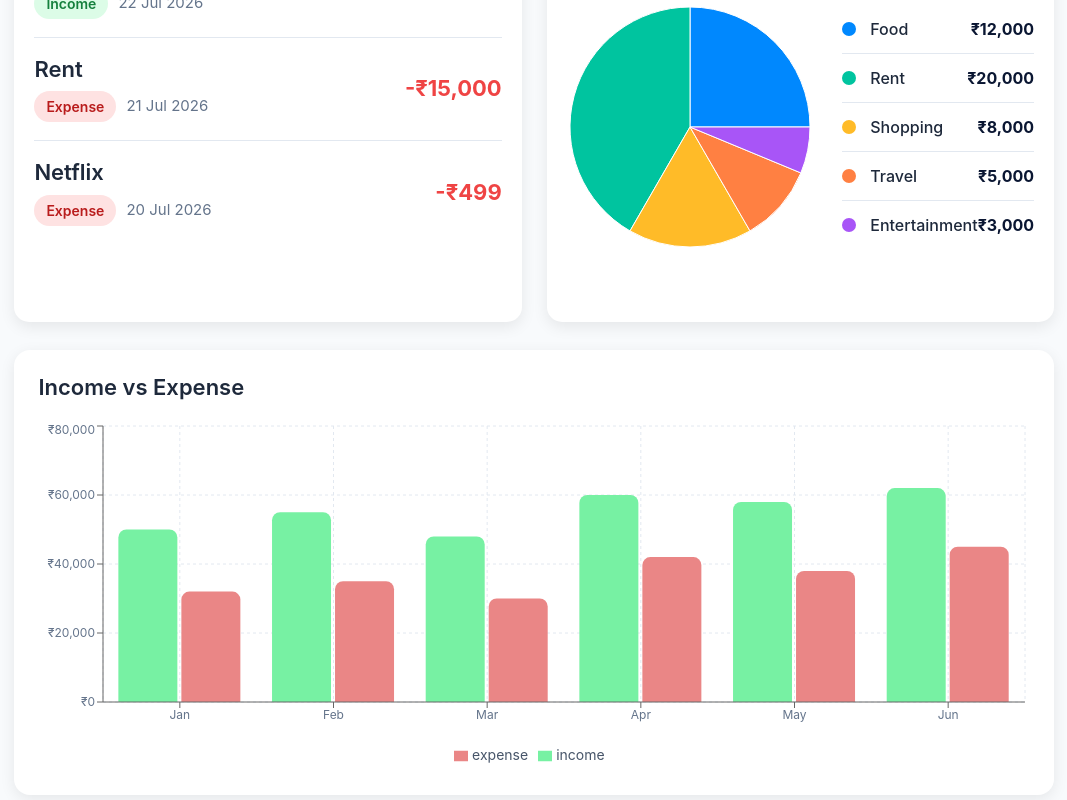
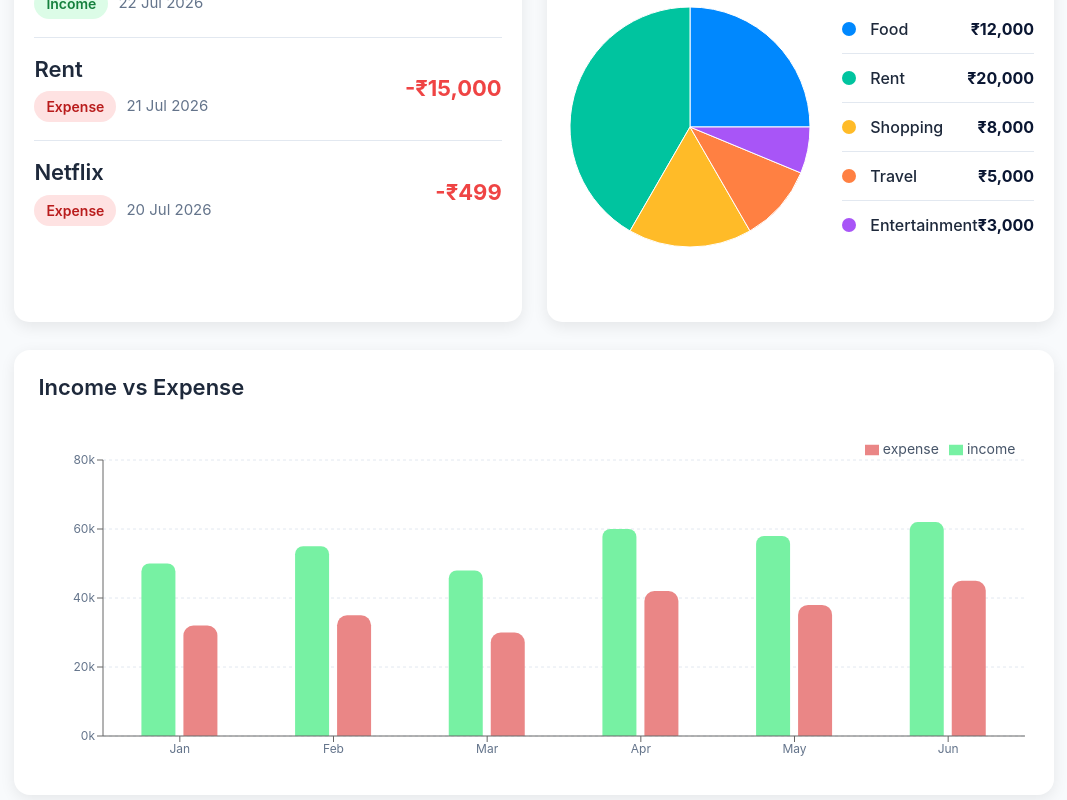
Before and after one commit to piyush6705/Finance-Tracker, a React (Vite) app in the folder finance-tracker/: page / in a window 1280 px wide. Shown: the part 386-1186 px from the top of the page, without its empty margins (176-1243 px from the left). Built offline with nearby package versions, Linux system fonts and the light colour scheme.

Commit message:
improved incomeexpense graph

```diff
--- a/finance-tracker/src/components/Charts/IncomeExpenseChart/IncomeExpenseChart.jsx
+++ b/finance-tracker/src/components/Charts/IncomeExpenseChart/IncomeExpenseChart.jsx
@@ -51,20 +51,19 @@ function IncomeExpenseChart() {
       <h2>Income vs Expense</h2>
 
       <ResponsiveContainer width="100%" height={350}>
-        <BarChart data={data}>
-          <CartesianGrid strokeDasharray="3 3" />
-          <XAxis dataKey="month" />
+        <BarChart data={data}  barGap={8}
+         barCategoryGap="25%">
+          <CartesianGrid strokeDasharray="3 3" vertical={false} />
+          <XAxis dataKey="month" tick={{ fill: "#64748b" }} />
           <YAxis
-            tickFormatter={(value) =>
-              `₹${value.toLocaleString("en-IN")}`
-            }
+            tickFormatter={(value) => `${value / 1000}k`}
+            tick={{ fill: "#64748b" }}
           />
           <Tooltip
-            formatter={(value) =>
-              `₹${value.toLocaleString("en-IN")}`
-            }
+            formatter={(value) => `₹${value.toLocaleString("en-IN")}`}
+            cursor={{ fill: "rgba(0,0,0,0.05)" }}
           />
-          <Legend />
+          <Legend verticalAlign="top" align="right" />
           <Bar
               dataKey="income"
               fill="#77f1a3"
@@ -74,7 +73,7 @@ function IncomeExpenseChart() {
           <Bar
               dataKey="expense"
               fill="#ea8686"
-              radius={[8,8,0,0]}
+              radius={[10,10,0,0]}
           />
         </BarChart>
 
```
